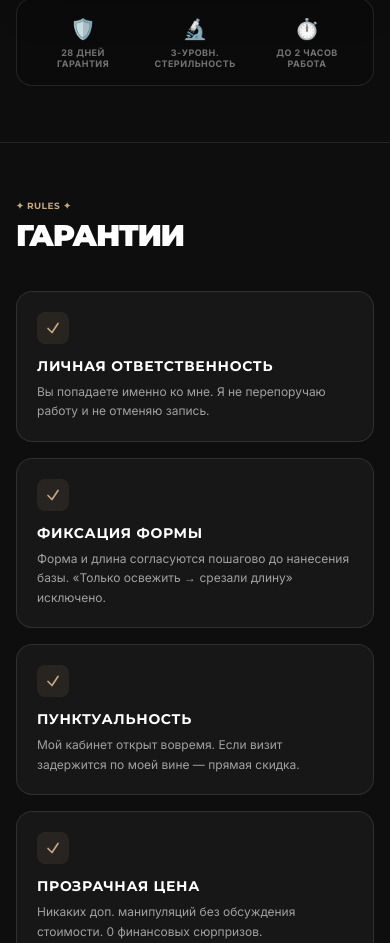
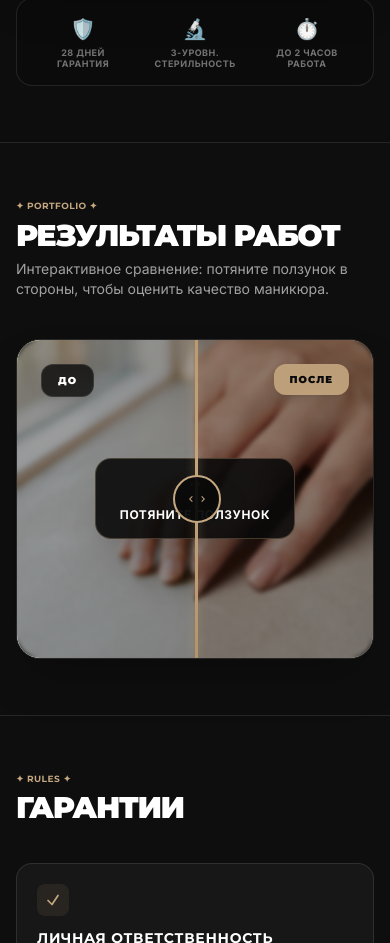
Before and after one commit to COMBINATORR/Nail-Master, a React (Vite) app: page / in a window 390 px wide. Shown: the part 3026-3969 px from the top of the page. Built offline with nearby package versions, Linux system fonts and the light colour scheme.

Commit message:
Add interactive Before/After comparison slider and generate premium manicure mockups

```diff
--- a/src/App.jsx
+++ b/src/App.jsx
@@ -1,4 +1,6 @@
 import React, { useState, useEffect, useRef } from 'react';
+import beforeImage from './assets/before_manicure.png';
+import afterImage from './assets/after_manicure.png';
 
 /* ─── SVG Icon Components ─── */
 const CheckIcon = () => (
@@ -59,6 +61,49 @@ export default function App() {
   const langPopupRef = useRef(null);
   const [selectedService, setSelectedService] = useState('manicure');
   const [selectedOptions, setSelectedOptions] = useState([]);
+
+  const [sliderPosition, setSliderPosition] = useState(50);
+  const [isDragging, setIsDragging] = useState(false);
+  const sliderRef = useRef(null);
+
+  const handleSliderMove = (clientX) => {
+    if (!sliderRef.current) return;
+    const rect = sliderRef.current.getBoundingClientRect();
+    const x = clientX - rect.left;
+    let percentage = (x / rect.width) * 100;
+    if (percentage < 0) percentage = 0;
+    if (percentage > 100) percentage = 100;
+    setSliderPosition(percentage);
+  };
+
+  const handleStart = (clientX) => {
+    setIsDragging(true);
+    handleSliderMove(clientX);
+  };
+
+  useEffect(() => {
+    const handleMove = (e) => {
+      if (!isDragging) return;
+      const clientX = e.touches ? e.touches[0].clientX : e.clientX;
+      handleSliderMove(clientX);
+    };
+
+    const handleUp = () => setIsDragging(false);
+
+    if (isDragging) {
+      window.addEventListener('mousemove', handleMove);
+      window.addEventListener('touchmove', handleMove, { passive: true });
+      window.addEventListener('mouseup', handleUp);
+      window.addEventListener('touchend', handleUp);
+    }
+
+    return () => {
+      window.removeEventListener('mousemove', handleMove);
+      window.removeEventListener('touchmove', handleMove);
+      window.removeEventListener('mouseup', handleUp);
+      window.removeEventListener('touchend', handleUp);
+    };
+  }, [isDragging]);
 
   const systemPrefersDark = typeof window !== 'undefined'
     ? window.matchMedia('(prefers-color-scheme: dark)').matches : true;
@@ -182,6 +227,10 @@ export default function App() {
       footerText: "Кабинет безопасного маникюра в Атырау.",
       rights: "Все права защищены.",
       total: "Итого",
+      portfolioTitle: "РЕЗУЛЬТАТЫ РАБОТ",
+      portfolioSubtitle: "Интерактивное сравнение: потяните ползунок в стороны, чтобы оценить качество маникюра.",
+      beforeText: "ДО",
+      afterText: "ПОСЛЕ",
     },
     kk: {
       brand: "SVTL Nails & Aesthetic",
@@ -227,7 +276,7 @@ export default function App() {
       fearSubtitle: "Атыраудағы клиенттердің жиі сұрақтарын талдаймын",
       formTitle: "ЖАЗЫЛУ",
       formComfort: "Кабинетімде салқын (кондиционер), таза және сусындар бар.",
-      formHelp: "Нөміріңізді (WhatsApp) және есіміңізді қалдырыңыз. 5 минутта хабарласамын.",
+      formHelp: "Нөміріңізді (WhatsApp) ие есіміңізді қалдырыңыз. 5 минутта хабарласамын.",
       namePlaceholder: "Сіздің есіміңіз",
       phonePlaceholder: "Телефон нөмірі (WhatsApp)",
       formCta: "Бағаны бекіту және жазылу",
@@ -237,6 +286,10 @@ export default function App() {
       footerText: "Атыраудағы қауіпсіз маникюр кабинеті.",
       rights: "Барлық құқықтар қорғалған.",
       total: "Жиыны",
+      portfolioTitle: "ЖҰМЫС НӘТИЖЕЛЕРІ",
+      portfolioSubtitle: "Интерактивті салыстыру: маникюр сапасын бағалау үшін жүгірткіні екі жаққа тартыңыз.",
+      beforeText: "ДЕЙІН",
+      afterText: "КЕЙІН",
     }
   };
 
@@ -363,8 +416,11 @@ export default function App() {
           </div>
           {/* Desktop nav links */}
           <nav className="hidden lg:flex items-center gap-8">
-            {['#trust','#services','#guarantees','#faq','#location','#appointment-form'].map((href, i) => {
-              const labels = { ru: ['О мне','Услуги','Гарантии','FAQ','Адрес','Запись'], kk: ['Мен туралы','Қызметтер','Кепілдіктер','FAQ','Мекен-жай','Жазылу'] };
+            {['#trust','#services','#portfolio','#guarantees','#faq','#location','#appointment-form'].map((href, i) => {
+              const labels = {
+                ru: ['О мне','Услуги','Работы','Гарантии','FAQ','Адрес','Запись'],
+                kk: ['Мен туралы','Қызметтер','Жұмыстар','Кепілдіктер','FAQ','Мекен-жай','Жазылу']
+              };
               return (
                 <a key={href} href={href}
                    className={`text-xs font-bold uppercase tracking-wider ${textMuted} hover:text-bronze-500 transition-colors`}>
@@ -565,6 +621,97 @@ export default function App() {
                   </div>
                 ))}
               </div>
+            </div>
+          </div>
+        </div>
+      </section>
+
+      {/* ═══════════ PORTFOLIO BEFORE/AFTER SLIDER ═══════════ */}
+      <section id="portfolio" className={`border-b ${border} py-14 lg:py-20 transition-colors duration-300`}>
+        <div className="max-w-7xl mx-auto px-4 sm:px-6 lg:px-12">
+          <SectionLabel text="PORTFOLIO" />
+          <h2 className={`font-display text-3xl lg:text-5xl font-black ${textPrimary} leading-none tracking-tighter uppercase mb-2`}>
+            {t.portfolioTitle}
+          </h2>
+          <p className={`${textSecondary} text-sm mb-10`}>
+            {t.portfolioSubtitle}
+          </p>
+
+          <div className="max-w-3xl mx-auto">
+            {/* The interactive container */}
+            <div
+              ref={sliderRef}
+              className={`relative h-[320px] sm:h-[400px] md:h-[480px] w-full rounded-3xl overflow-hidden border ${border} shadow-2xl select-none touch-none cursor-ew-resize`}
+              onMouseDown={(e) => {
+                if (e.button === 0) handleStart(e.clientX);
+              }}
+              onTouchStart={(e) => {
+                if (e.touches && e.touches[0]) {
+                  handleStart(e.touches[0].clientX);
+                }
+              }}
+            >
+              {/* After Image (Full width background) */}
+              <img
+                src={afterImage}
+                alt="After manicure"
+                className="absolute inset-0 w-full h-full object-cover pointer-events-none select-none"
+                draggable="false"
+              />
+              {/* After label */}
+              <div className="absolute right-6 top-6 bg-bronze-500/90 backdrop-blur-md text-charcoal-950 font-display font-black text-[10px] sm:text-xs px-4 py-2 rounded-xl z-20 tracking-widest shadow-lg">
+                {t.afterText}
+              </div>
+
+              {/* Before Image (Positioned absolutely, clipped horizontally) */}
+              <div
+                className="absolute inset-0 w-full h-full overflow-hidden pointer-events-none select-none"
+                style={{ clipPath: `polygon(0 0, ${sliderPosition}% 0, ${sliderPosition}% 100%, 0 100%)` }}
+              >
+                <img
+                  src={beforeImage}
+                  alt="Before manicure"
+                  className="absolute inset-0 w-full h-full object-cover select-none"
+                  style={{ width: sliderRef.current ? `${sliderRef.current.offsetWidth}px` : '100%' }}
+                  draggable="false"
+                />
+              </div>
+              {/* Before label */}
+              <div className="absolute left-6 top-6 bg-charcoal-950/80 backdrop-blur-md text-white border border-white/10 font-display font-black text-[10px] sm:text-xs px-4 py-2 rounded-xl z-20 tracking-widest shadow-lg">
+                {t.beforeText}
+              </div>
+
+              {/* Slide Line Divider */}
+              <div
+                className="absolute top-0 bottom-0 w-[3px] bg-gradient-to-b from-bronze-400 via-bronze-500 to-bronze-600 z-30 cursor-ew-resize shadow-[0_0_10px_rgba(197,168,128,0.5)]"
+                style={{ left: `${sliderPosition}%` }}
+              >
+                {/* Drag handle */}
+                <div
+                  className={`absolute top-1/2 left-1/2 -translate-x-1/2 -translate-y-1/2 w-12 h-12 rounded-full bg-charcoal-950/95 border-2 border-bronze-500 shadow-2xl flex items-center justify-center cursor-ew-resize transition-transform duration-150 ${isDragging ? 'scale-110' : 'hover:scale-105'}`}
+                >
+                  {/* Left arrow */}
+                  <svg className="w-3 h-3 text-bronze-500 -ml-1" fill="currentColor" viewBox="0 0 24 24">
+                    <path d="M15.41 7.41L14 6l-6 6 6 6 1.41-1.41L10.83 12z" />
+                  </svg>
+                  {/* Right arrow */}
+                  <svg className="w-3 h-3 text-bronze-500 -mr-1" fill="currentColor" viewBox="0 0 24 24">
+                    <path d="M10 6L8.59 7.41 13.17 12l-4.58 4.59L10 18l6-6z" />
+                  </svg>
+                </div>
+              </div>
+
+              {/* Instructions tooltip overlay that disappears when dragging starts */}
+              {sliderPosition === 50 && !isDragging && (
+                <div className="absolute inset-0 bg-charcoal-950/40 backdrop-blur-[2px] flex items-center justify-center z-10 pointer-events-none transition-opacity duration-300">
+                  <div className="bg-charcoal-950/90 border border-bronze-500/30 px-6 py-3.5 rounded-2xl text-center shadow-2xl max-w-xs mx-4">
+                    <div className="text-bronze-400 text-lg mb-1.5 animate-bounce">↔</div>
+                    <p className="text-white text-xs font-bold uppercase tracking-wider leading-snug">
+                      {lang === 'ru' ? 'Потяните ползунок' : 'Жүгірткіні тартыңыз'}
+                    </p>
+                  </div>
+                </div>
+              )}
             </div>
           </div>
         </div>
```
Also changed, not shown: src/assets/after_manicure.png (added), src/assets/before_manicure.png (added).
